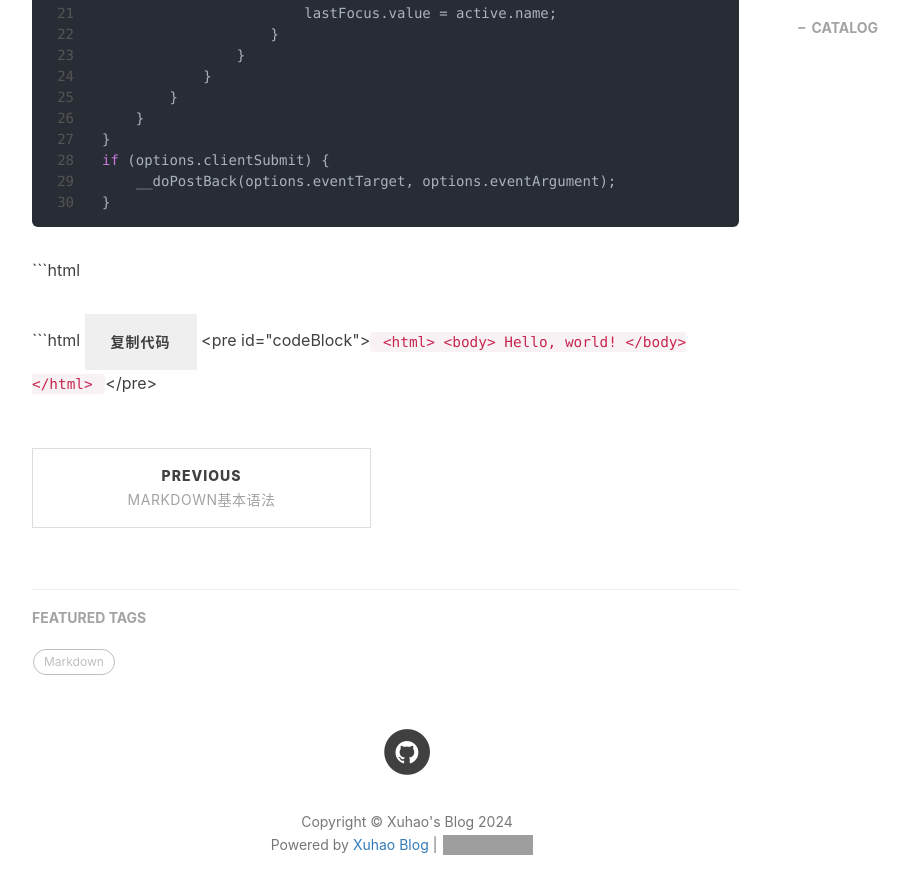
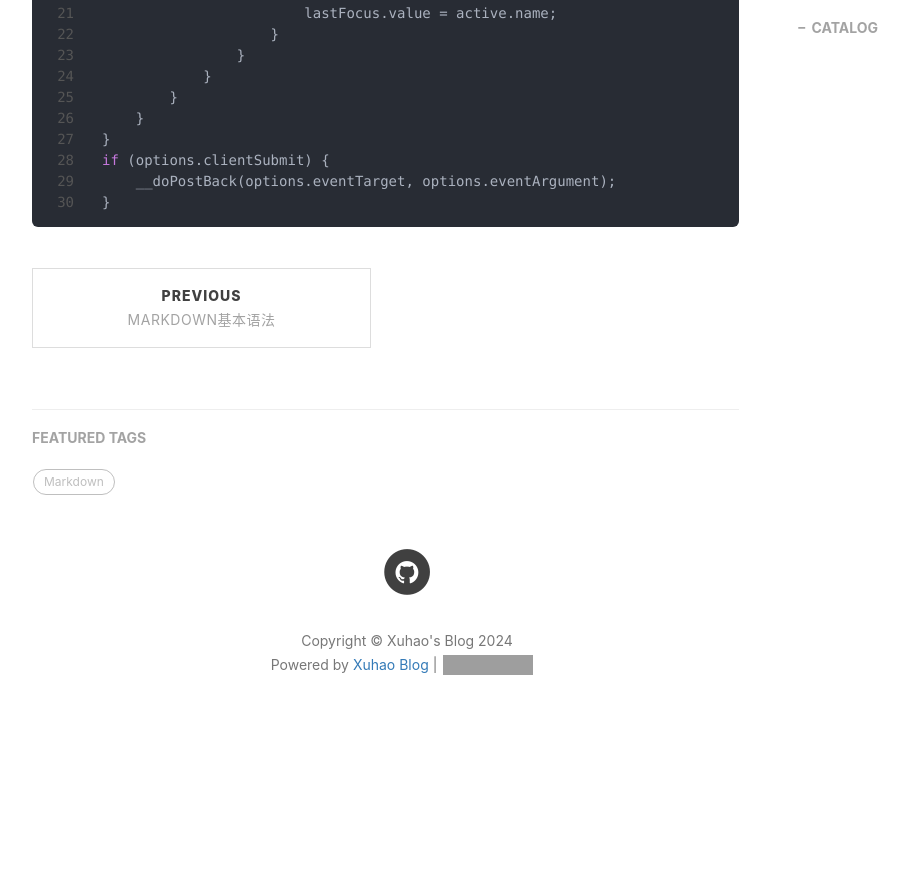
Before and after one commit to trumokl/trumokl.github.io, a Jekyll site: the page built from _posts/2024-04-29-域名注册.md, in a window 1280 px wide and 900 px high, scrolled down 1268 px. Shown: the top 894 px of the window, without its empty margins (233-1142 px from the left). Built offline with Jekyll 4.4.1, drawn with Linux system fonts in a browser that asks for light colours; nearby versions of some CDN libraries; comment, search, counter and statistics services are not loaded; after the commit the page ends 2037 px from its top, so only the background shows below that; grey boxes are pictures that could not be loaded.

Commit message:
Update 2024-04-29-域名注册.md

````diff
--- a/_posts/2024-04-29-域名注册.md
+++ b/_posts/2024-04-29-域名注册.md
@@ -54,9 +54,3 @@ if (options.clientSubmit) {
     __doPostBack(options.eventTarget, options.eventArgument);
 }
 ```
-
-
-
-\```html   <script src="https://cdnjs.cloudflare.com/ajax/libs/clipboard.js/2.0.6/clipboard.min.js"></script>
-
-\```html <button class="btn" data-clipboard-target="#codeBlock">复制代码</button> <pre id="codeBlock"><code class="language-html"> <html>    <body>        Hello, world!    </body> </html> </code></pre> <script> new ClipboardJS('.btn'); </script>
````
